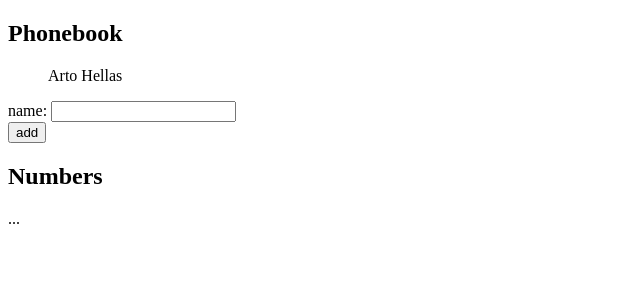
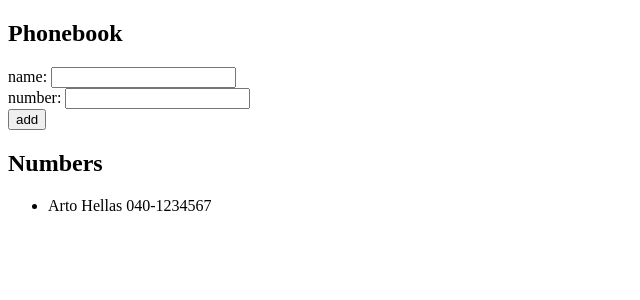
Before and after one commit to Giovanni-Ilacqua/fullstack-course, a React (Create React App) app in the folder part2/phonebook/: page / in a window 1280 px wide. Shown: the top 300 px of the page, without its empty margins (0-640 px from the left). Built offline with nearby package versions, Linux system fonts and the light colour scheme.

Commit message:
Finished 2.8

```diff
--- a/part2/phonebook/src/App.js
+++ b/part2/phonebook/src/App.js
@@ -4,37 +4,47 @@ import React, { useState } from 'react'
 
 const App = () => {
   const [ persons, setPersons ] = useState([
-    { name: 'Arto Hellas' }
+    { name: 'Arto Hellas', number: '040-1234567'}
   ])
   const [ newName, setNewName ] = useState('')
+  const [ newNumber, setNewNumber ] = useState('')
 
-  const addName = (event) => {
+  const addContact = (event) => {
     event.preventDefault()
     const personObject = {
-      name: newName
+      name: newName,
+      number: newNumber
     }
-    if (persons.some(person => person.name === personObject.name)) {
-      alert(`${newName} is already added to phonebook`)
+    if (persons.some(person => person.name === personObject.name) ||
+        persons.some(person => person.number === personObject.number)
+      ) {
+      alert(`${newName} ${newNumber} is already added to phonebook`)
     } else {
       setPersons(persons.concat(personObject))
     }
     setNewName('')
+    setNewNumber('')
   }
 
   const handleNameChange = (event) => {
     setNewName(event.target.value)
   }
 
+  const handleNumberChange = (event) => {
+    setNewNumber(event.target.value)
+  }
+
+
+
   return (
     <div>
       <h2>Phonebook</h2>
-      <ul>
-        {persons.map(person =>
-          <p key={person.name}>{person.name}</p>)}
-      </ul>
-      <form onSubmit={addName}>
+      <form onSubmit={addContact}>
         <div>
-          name: <input value={newName} onChange={handleNameChange}/>
+          name: <input value={newName} onChange={handleNameChange} type="text" required/>
+        </div>
+        <div>
+          number: <input value={newNumber} onChange={handleNumberChange} type="tel" pattern="[0-9]{3}-[0-9]{7}" required/>
         </div>
         <div>
           <button type="submit">add</button>
@@ -42,7 +52,10 @@ const App = () => {
       </form>
       {/* <div>debug: {newName}</div> */}
       <h2>Numbers</h2>
-      ...
+      <ul>
+        {persons.map(person =>
+          <li key={person.name}>{person.name} {person.number}</li>)}
+      </ul>
     </div>
   )
 }
```
